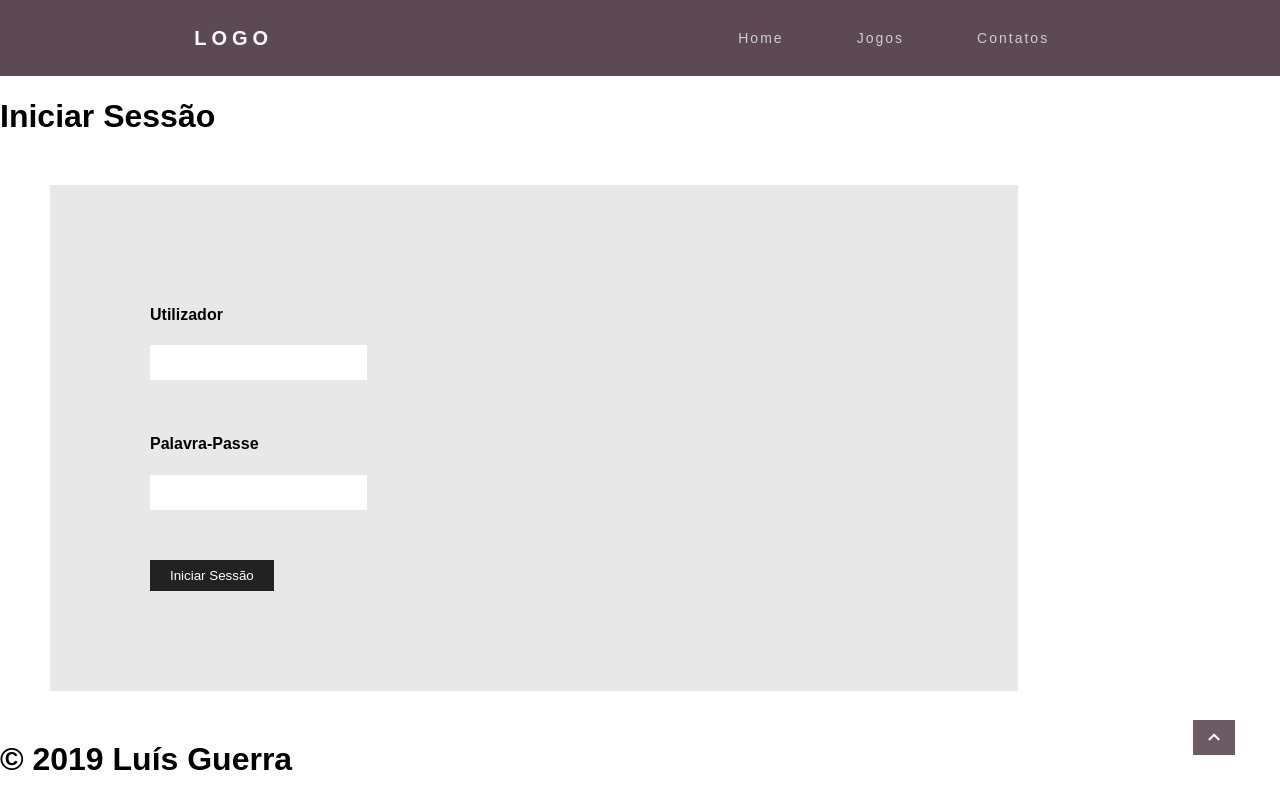
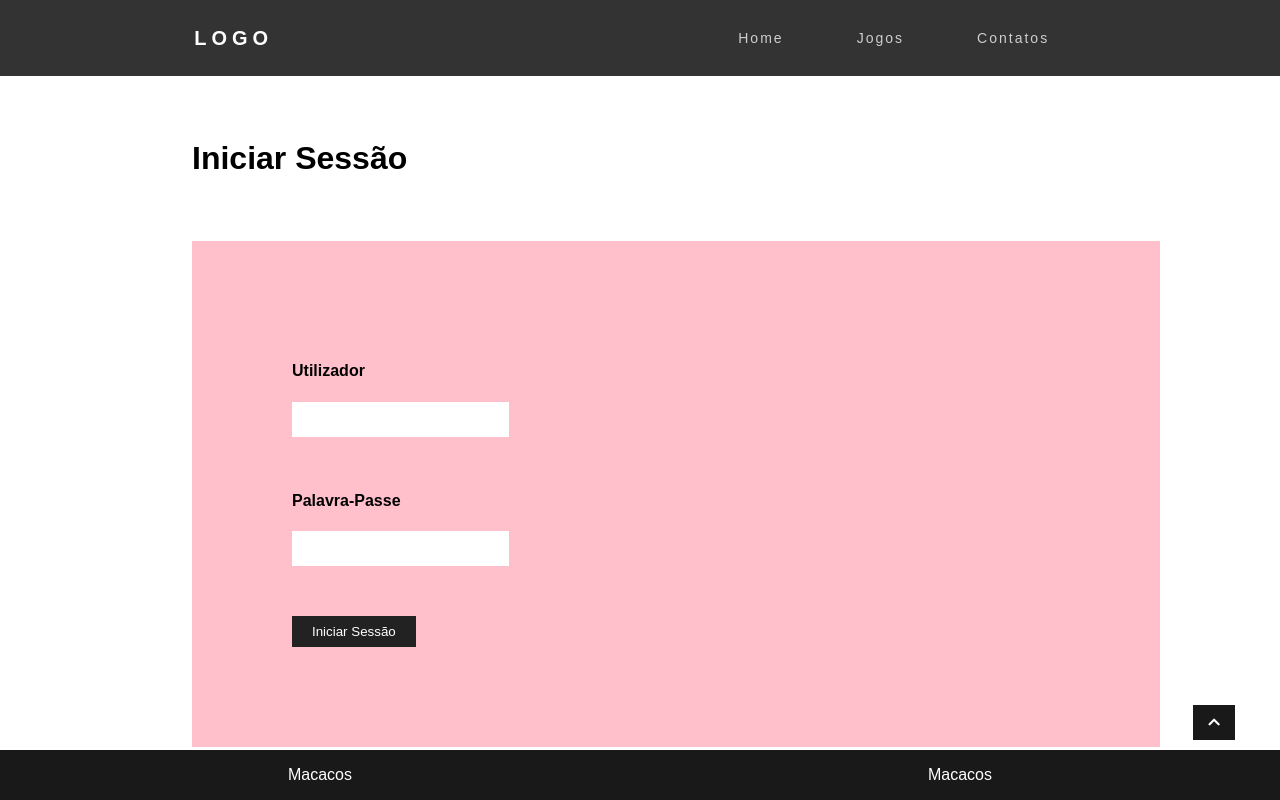
Before and after one commit to Luis0293/menu15, a Flask app: page /login in a window 1280 px wide. Run offline with Flask 2, Linux system fonts and the light colour scheme; some libraries are stand-ins or nearby versions.

Commit message:
Footer feito
O home de cada página definido

```diff
--- a/static/style.css
+++ b/static/style.css
@@ -14,7 +14,7 @@
     justify-content: space-around;
     align-items: center;
     min-height: auto;
-    background: #5d4954;
+    background: rgba(0,0,0,.8);
 }
 
 .logo {
@@ -45,6 +45,7 @@
 
 .nav-links a:hover {
     color: #fff;
+    font-size: 18px;
 }
 /*------------------- MENU CSS -------------------*/
 
@@ -52,29 +53,38 @@
 
 
 
-/*------------------- HOME -------------------*/
-.div1-content {
-    margin: 50px;
+/*------------------- DEFAULT HOME -------------------*/
+.div-home-default {
+    margin-top: 5%;
+    margin-left: 15%;
     width: 60%;
-    background-color: #e8e8e8;
-    padding: 100px;
 }
-/*------------------- HOME -------------------*/
+
+.div-index-default {
+    margin-top: 5%;
+    margin-left: 15%;
+    width: 60%;
+    padding: 50px;
+    background-color: #dddddd;
+}
+/*------------------- DEFAULT HOME -------------------*/
 
 
 
 
 
-/*------------------- LOGIN */
-.login-div-session {
-    margin: 50px;
+/*------------------- LOGIN -------------------*/
+.div-content-home {
+    margin-top: 5%;
+    margin-left: 15%;
     width: 60%;
 }
 
 .form {
-    margin: 50px;
+    margin-top: 5%;
+    margin-left: 15%;
     width: 60%;
-    background-color: #e8e8e8;
+    background-color: pink;
     padding: 100px;
     border: none;
 }
@@ -101,12 +111,31 @@
 .btn-up {
     position: fixed;
     right: 45px;
-    bottom: 45px;
+    bottom: 60px;
     border: none;
     outline: none;
     cursor: pointer;
-    background-color: rgba(93,73,84,0.9);
+    background-color: rgba(0,0,0,0.9);
     color: #fff;
     padding: 10px 15px;
+    z-index: 2;
 }
 /*------------------- BOTÃO PARA CIMA -------------------*/
+
+
+
+
+
+/*------------------- FOOTER -------------------*/
+.footer {
+    position: fixed;
+    left: 0;
+    display: flex;
+    justify-content: space-around;
+    bottom: 0;
+    width: 100%;
+    background-color: rgba(0,0,0,0.9);
+    color: #fff;
+    text-align: center;
+}
+/*------------------- FOOTER -------------------*/
--- a/templates/index.html
+++ b/templates/index.html
@@ -1,6 +1,6 @@
 {% extends 'layout.html' %}
 {% block conteudo %}
-<div class="div1-content">
+<div class="div-index-default">
     <h1>Este é o Home</h1>
     <p>O Home serve para Homar</p>
 </div>
--- a/templates/jogos.html
+++ b/templates/jogos.html
@@ -1,4 +1,4 @@
 {% extends 'layout.html' %}
 {% block conteudo %}
-<h1>p3</h1>
+
 {% endblock %}
--- a/templates/layout.html
+++ b/templates/layout.html
@@ -22,7 +22,7 @@
                 <a href="jogos">Jogos</a>
             </li>
             <li>
-                <a href="contato">Contatos</a>
+                <a href="login">Contatos</a>
             </li>
         </ul>
     </nav>
@@ -34,16 +34,16 @@
     {% block conteudo %}
     {% endblock %}
 
-    <h1>&copy 2019 Luís Guerra</h1>
 
-    <script>
-    function openNav() {
-      document.getElementById("mySidenav").style.width = "250px";
-    }
 
-    function closeNav() {
-      document.getElementById("mySidenav").style.width = "0";
-    }
-    </script>
+    <div class="footer">
+        <div>
+            <p>Macacos</p>
+        </div>
+        <div>
+            <p>Macacos</p>
+        </div>
+    </div>
+
 </body>
 </html>
```
